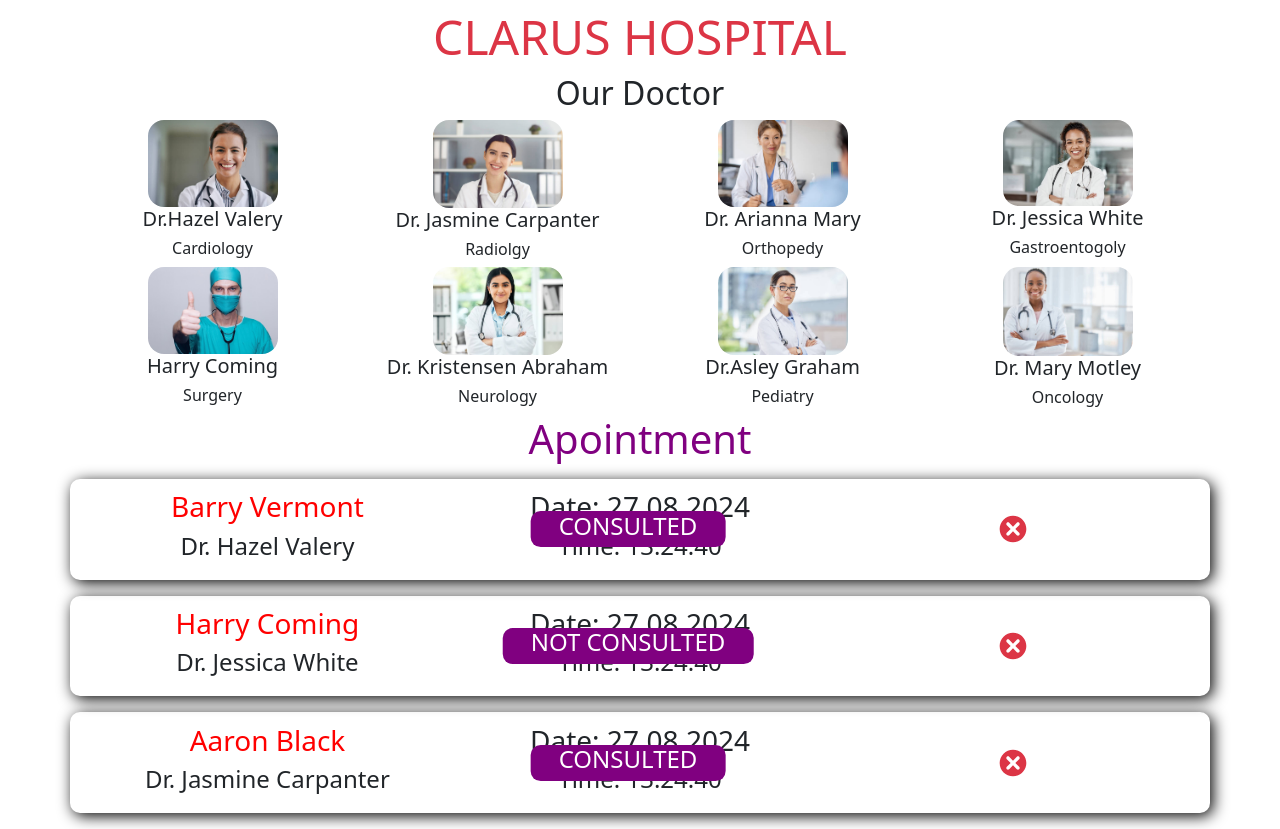
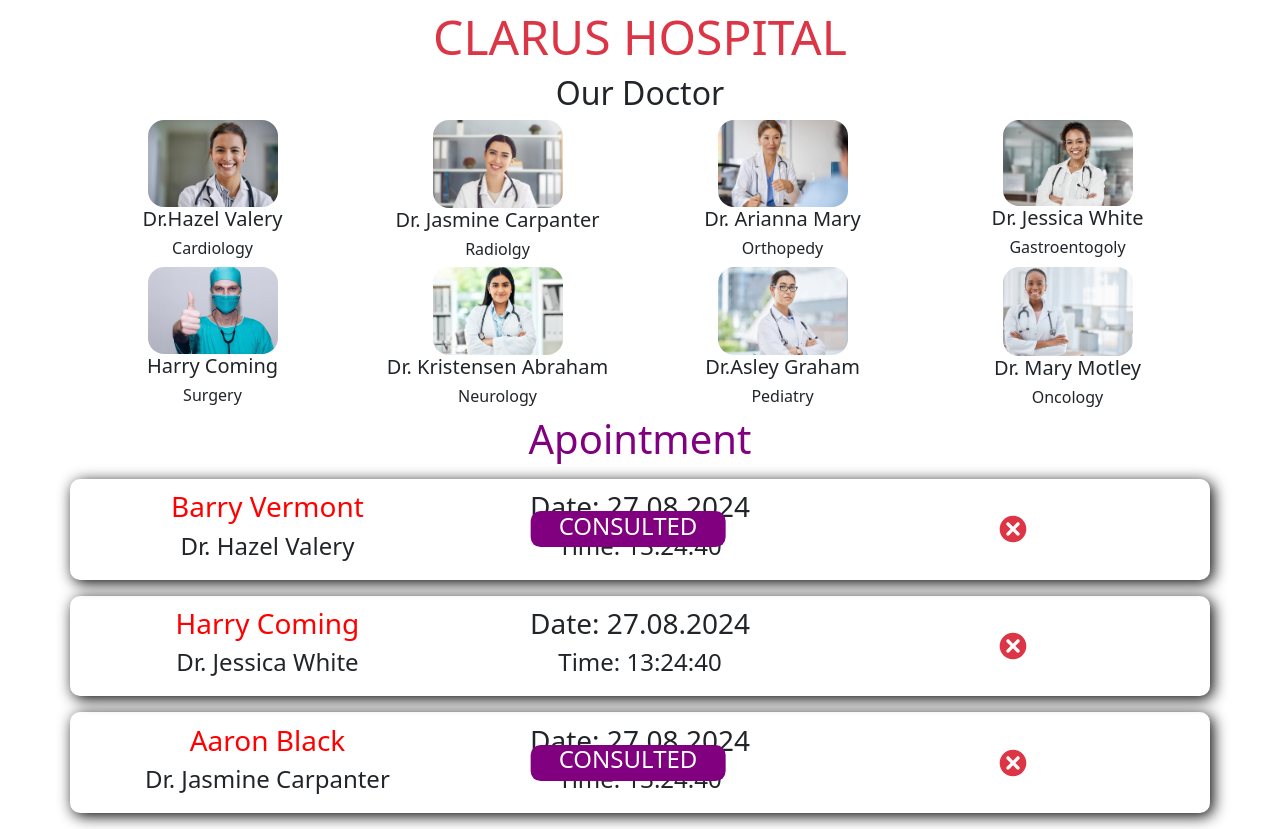
Before and after one commit to nurdoganbahadir/React-Appointment-App, a React (Create React App) app: page / in a window 1280 px wide. Built offline with nearby package versions, Linux system fonts and the light colour scheme.

Commit message:
consulted'deki hata düzeltildi proje fixlendi

```diff
--- a/src/components/AppointmentList.jsx
+++ b/src/components/AppointmentList.jsx
@@ -44,11 +44,13 @@ const AppointmentList = ({ appointmentData, handleDelete }) => {
               />
             </Col>
           </Row>
-          <Row className="consulted-row">
-            <Col className="text-center">
-              <h4>{consulted ? "Consulted" : "Not Consulted"}</h4>
-            </Col>
-          </Row>
+          {consulted && (
+            <Row className="consulted-row">
+              <Col className="text-center">
+                <h4>Consulted</h4>
+              </Col>
+            </Row>
+          )}
         </div>
       ))}
     </Container>
```
